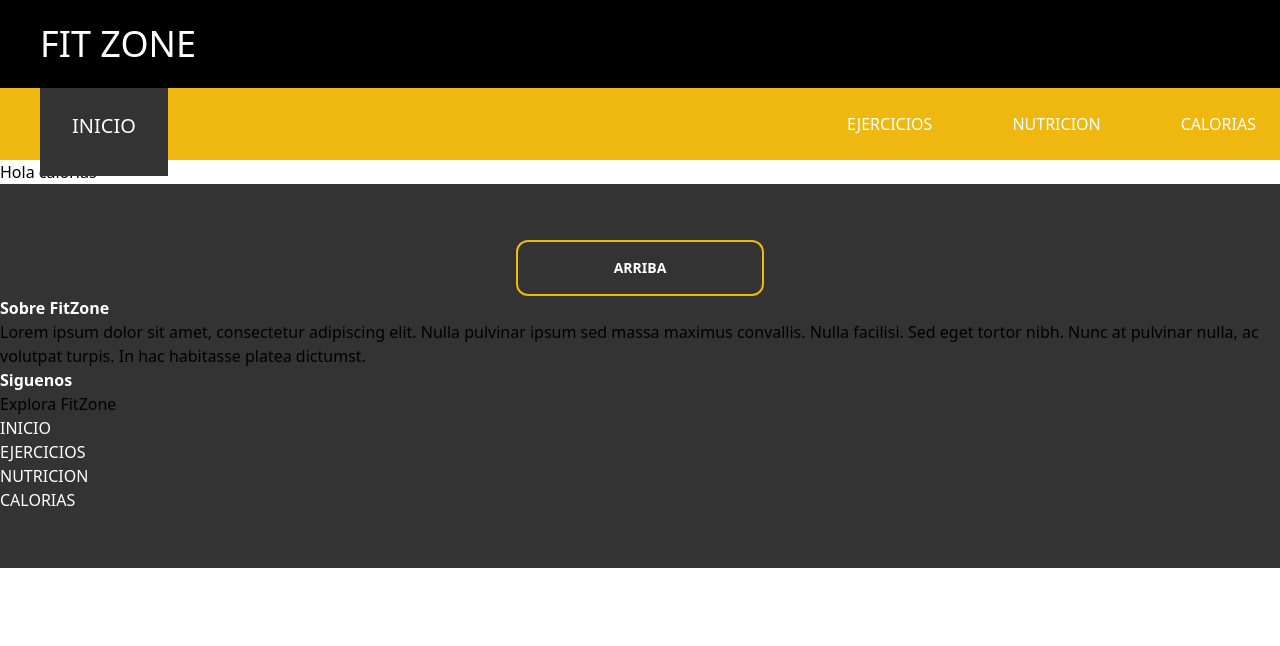
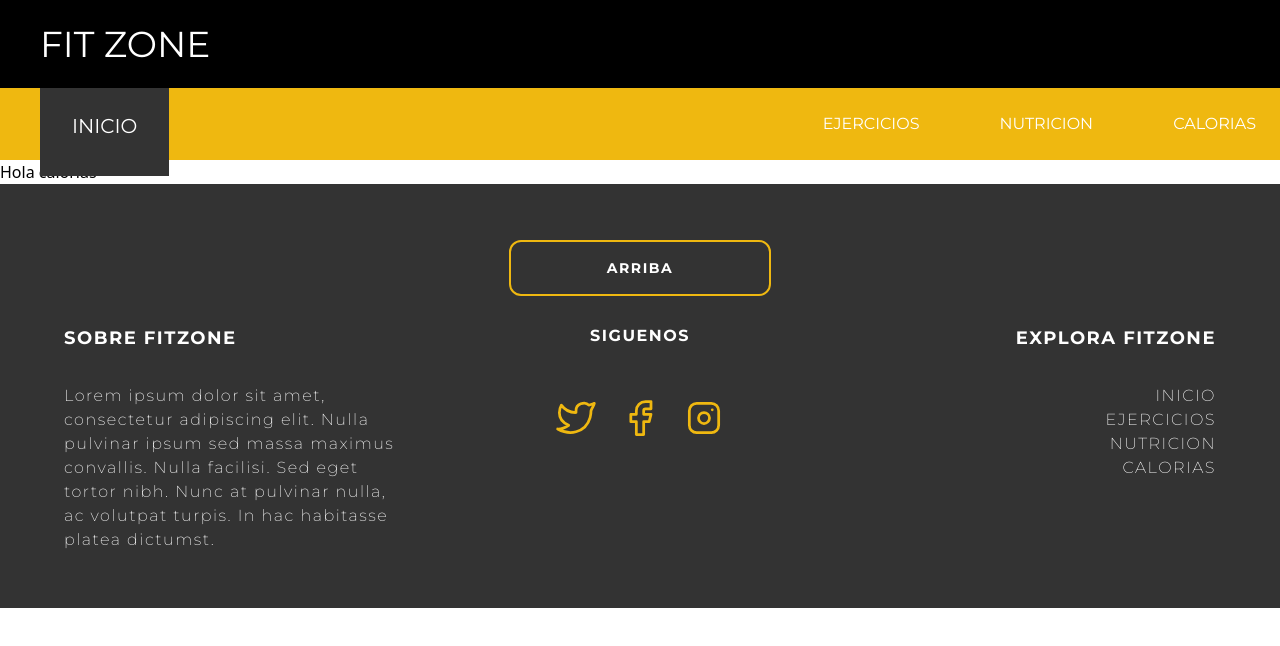
Before and after one commit to JAASM1/FitZone, a React (Create React App) app: page /Calorias in a window 1280 px wide. Shown: the top 646 px of the page. Built offline with nearby package versions, Linux system fonts and the light colour scheme.

Commit message:
finalizacion del inicio y del footer

```diff
--- a/src/App.css
+++ b/src/App.css
@@ -1,3 +1,3 @@
-@tailwind base;
-@tailwind components;
-@tailwind utilities;
+@import 'tailwindcss/base';
+@import 'tailwindcss/components';
+@import 'tailwindcss/utilities';
--- a/src/components/footer/footer.js
+++ b/src/components/footer/footer.js
@@ -3,37 +3,67 @@ import { Link } from 'react-router-dom'
 
 function footer() {
   return (
-    <div className='bg-[#333] py-14'>
+    <div className='bg-[#333] py-14 text-white flex flex-col gap-y-7 font-Montserrat tracking-[1.5px]'>
         <div className='flex justify-center items-center'>
             <button className='border-[#EFB810] border-2 text-white font-bold uppercase text-sm px-24 py-4 rounded-xl'>Arriba</button>
         </div>
-        <div>
-          <div>
-            <p className='text-white font-bold text-base'>Sobre FitZone</p>
-            <p>Lorem ipsum dolor sit amet, consectetur adipiscing elit. Nulla pulvinar ipsum sed massa maximus convallis. Nulla facilisi. Sed eget tortor nibh. Nunc at pulvinar nulla, ac volutpat turpis. In hac habitasse platea dictumst. </p>
+        <div className='grid grid-cols-3 mx-16'>
+
+          <div className='flex flex-col gap-8'>
+            <p className='font-bold text-lg uppercase'>Sobre FitZone</p>
+            <p className='mr-10 font-light'>Lorem ipsum dolor sit amet, consectetur adipiscing elit. Nulla pulvinar ipsum sed massa maximus convallis. Nulla facilisi. Sed eget tortor nibh. Nunc at pulvinar nulla, ac volutpat turpis. In hac habitasse platea dictumst. </p>
           </div>
 
-          <div>
-            <p className='text-white font-bold'>Siguenos</p>
+          <div className='flex flex-col items-center gap-12'>
+            <p className='font-bold uppercase'>Siguenos</p>
+            <div className='flex gap-5'>
+              {/* twitter */}
+              <a href="#">
+                <svg xmlns="http://www.w3.org/2000/svg" class="icon icon-tabler icon-tabler-brand-twitter" width="44" height="44" viewBox="0 0 24 24" stroke-width="1.5" stroke="#EFB810" fill="none" stroke-linecap="round" stroke-linejoin="round">
+                  <path stroke="none" d="M0 0h24v24H0z" fill="none"/>
+                  <path d="M22 4.01c-1 .49 -1.98 .689 -3 .99c-1.121 -1.265 -2.783 -1.335 -4.38 -.737s-2.643 2.06 -2.62 3.737v1c-3.245 .083 -6.135 -1.395 -8 -4c0 0 -4.182 7.433 4 11c-1.872 1.247 -3.739 2.088 -6 2c3.308 1.803 6.913 2.423 10.034 1.517c3.58 -1.04 6.522 -3.723 7.651 -7.742a13.84 13.84 0 0 0 .497 -3.753c0 -.249 1.51 -2.772 1.818 -4.013z" />
+                </svg>
+              </a>
+
+              {/* facebook */}
+              <a href='#'>
+                <svg xmlns="http://www.w3.org/2000/svg" class="icon icon-tabler icon-tabler-brand-facebook" width="44" height="44" viewBox="0 0 24 24" stroke-width="1.5" stroke="#EFB810" fill="none" stroke-linecap="round" stroke-linejoin="round">
+                  <path stroke="none" d="M0 0h24v24H0z" fill="none"/>
+                  <path d="M7 10v4h3v7h4v-7h3l1 -4h-4v-2a1 1 0 0 1 1 -1h3v-4h-3a5 5 0 0 0 -5 5v2h-3" />
+                </svg>
+              </a>
+
+              {/* instagram */}
+              <a href='#'>
+                <svg xmlns="http://www.w3.org/2000/svg" class="icon icon-tabler icon-tabler-brand-instagram" width="44" height="44" viewBox="0 0 24 24" stroke-width="1.5" stroke="#EFB810" fill="none" stroke-linecap="round" stroke-linejoin="round">
+                  <path stroke="none" d="M0 0h24v24H0z" fill="none"/>
+                  <path d="M4 4m0 4a4 4 0 0 1 4 -4h8a4 4 0 0 1 4 4v8a4 4 0 0 1 -4 4h-8a4 4 0 0 1 -4 -4z" />
+                  <path d="M12 12m-3 0a3 3 0 1 0 6 0a3 3 0 1 0 -6 0" />
+                  <path d="M16.5 7.5l0 .01" />
+                </svg>
+              </a>
+
+
+            </div>
           </div>
 
-          <div>
-            <p>Explora FitZone</p>
-            <div>
+          <div className='flex flex-col items-end text-end'>
+            <p className='text-lg font-bold uppercase'>Explora FitZone</p>
+            <div className='font-light pt-8'>
               <Link to='/'>
-                  <p className='uppercase  text-white'>Inicio</p>
+                  <p className='uppercase'>Inicio</p>
               </Link>
 
               <Link to='/Ejercicios'>
-                    <p className='text-white uppercase font-medium'>Ejercicios</p>
+                    <p className='uppercase'>Ejercicios</p>
               </Link>
 
               <Link to = '/Nutricion'>
-                    <p className='text-white uppercase font-medium'>Nutricion</p>
+                    <p className='uppercase'>Nutricion</p>
               </Link>
 
               <Link to = '/Calorias'>
-                    <p className='text-white uppercase font-medium'>Calorias</p>
+                    <p className='uppercase'>Calorias</p>
               </Link>
             </div>
           </div>
--- a/src/components/navbar/Navbar.js
+++ b/src/components/navbar/Navbar.js
@@ -4,7 +4,7 @@ import { Link } from 'react-router-dom'
 
 function Navbar() {
   return (
-    <div className='w-full m-0 p-0'>
+    <div className='w-full m-0 p-0 font-Montserrat'>
         <div className='bg-black'>
             <Link to = '/'>
                 <h1 className='text-white text-4xl p-6 pl-10 font-medium'>FIT ZONE</h1>
--- a/src/index.css
+++ b/src/index.css
@@ -1,3 +1,5 @@
-@tailwind base;
-@tailwind components;
-@tailwind utilities;
+@import url('https://fonts.googleapis.com/css2?family=Montserrat:wght@200;400;700&display=swap');
+
+@import 'tailwindcss/base';
+@import 'tailwindcss/components';
+@import 'tailwindcss/utilities';
--- a/src/page/Inicio/Inicio.js
+++ b/src/page/Inicio/Inicio.js
@@ -8,15 +8,15 @@ import iconCalorias from '../../asset/icons/calorias.png'
 
 function Inicio() {
   return (
-    <div className='text-white bg-[#333]'>
+    <div className='text-white bg-[#333] font-Montserrat'>
       {/* banner principal */}
       <div className='flex'>
-        <div className='flex flex-col absolute left-28 bottom-[7rem] gap-14'>
-          <div className='text-6xl uppercase flex flex-col gap-5'>
-            <p className='font-medium'>Transforma</p>
-            <p className='font-light'>Tu cuerpo</p>
+        <div className='flex flex-col absolute left-24 bottom-[7rem] gap-14'>
+          <div className='text-6xl uppercase flex flex-col gap-5 tracking-[10px]'>
+            <p className=' font-bold'>Transforma</p>
+            <p className='font-extralight'>Tu cuerpo</p>
           </div>
-          <div className='text-2xl font-light'>
+          <div className='text-2xl font-extralight'>
             <p >Vuélvete <snap className='text-[#EFB810]'>fit</snap></p>
           </div>
           <div>
@@ -55,7 +55,7 @@ function Inicio() {
       {/* motivacion */}
       <div className='flex flex-col items-end justify-center'>
         <div className='flex flex-col bg-[#EFB810] text-black w-[724px] h-[478px] gap-11 justify-center items-center absolute right-28'>
-          <p className='text-4xl font-bold text-center uppercase'>Nunca es tarde <br/> para empezar</p>
+          <p className='text-4xl font-bold text-center uppercase tracking-[10px]'>Nunca es tarde <br/> para empezar</p>
           <p className='text-justify text-xl'>Lorem ipsum dolor sit amet, consectetur <br/> adipiscing elit. Nulla pulvinar ipsum sed <br/> massa maximus convallis. Nulla facilisi. Sed <br/> eget tortor nibh. Nunc at pulvinar nulla, ac <br/> volutpat turpis. In hac habitasse platea <br/> dictumst. </p>
         </div>
         <div>
--- a/tailwind.config.js
+++ b/tailwind.config.js
@@ -1,11 +1,15 @@
-/** @type {import('tailwindcss').Config} */
+/** type {import('tailwindcss').Config} */
 export default {
   content: [
   "./index.html",
   "./src/**/*.{js,ts,jsx,tsx}",
 ],
 theme: {
-  extend: {},
+  extend: {
+    fontFamily: {
+      'Montserrat': ['Montserrat', 'sans-serif'],
+    },
+  },
 },
 plugins: [],
 }
```
